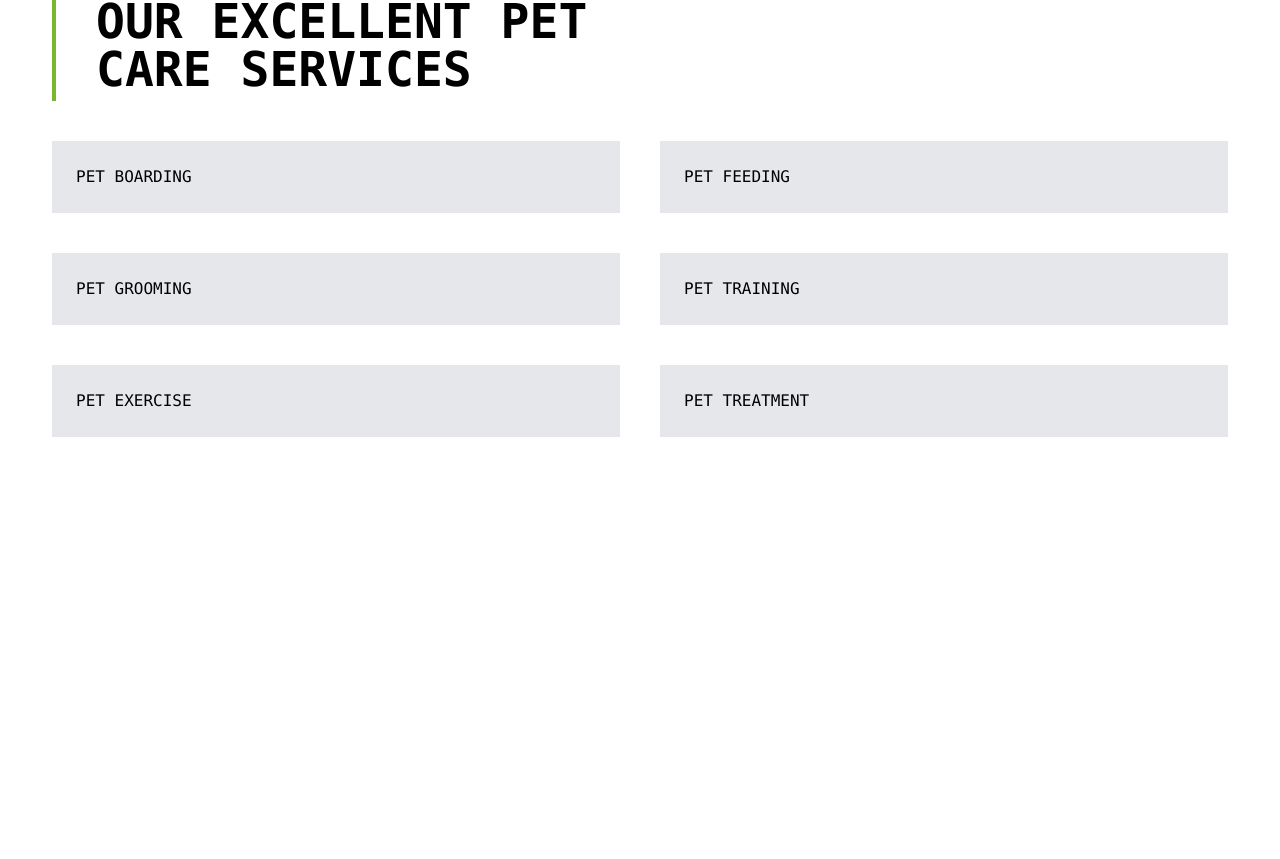
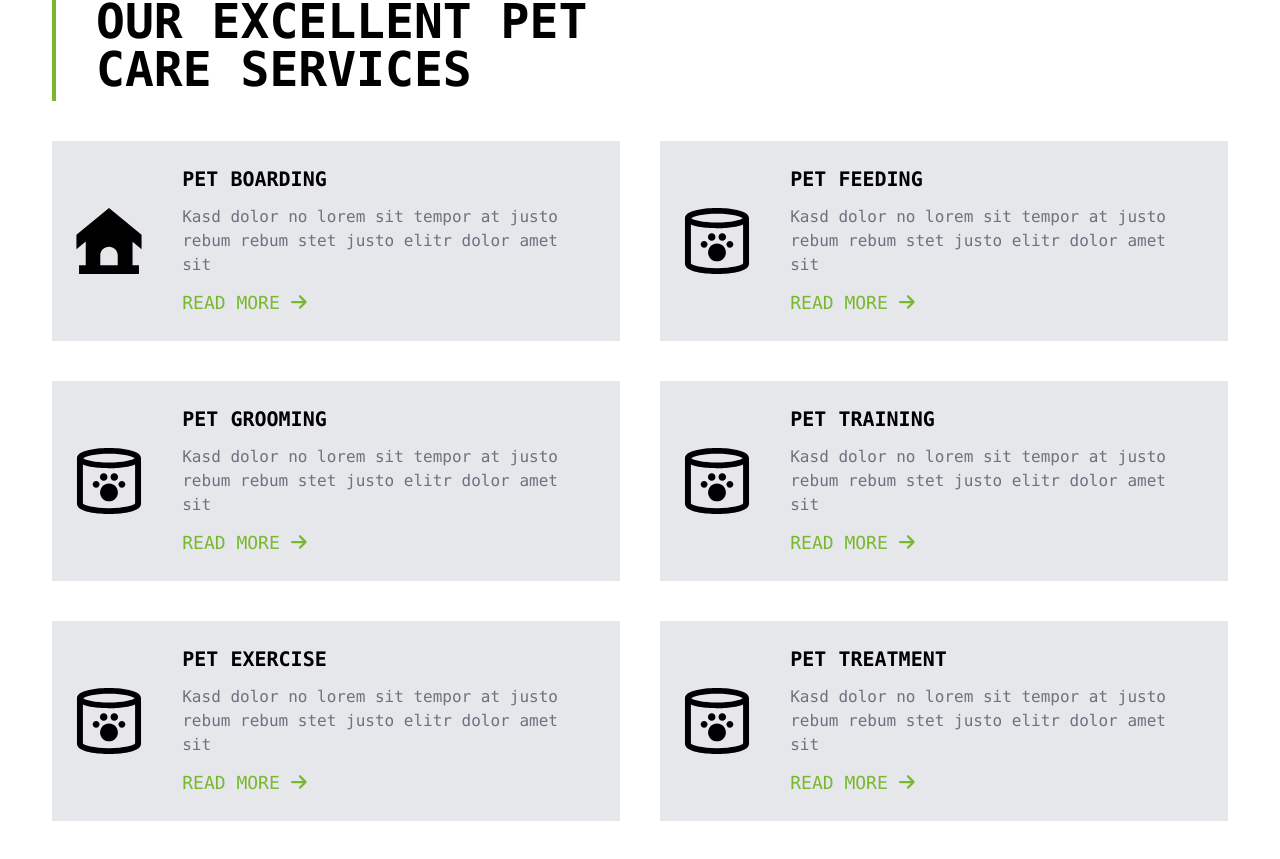
Before and after one commit to CaSapChim/Pet-Shop, a React (Vite) app: page / in a window 1280 px wide. Shown: the part 1675-2534 px from the top of the page. Before the commit the page ends 2160 px from the top, so only its background shows below. Built offline with nearby package versions, Linux system fonts and the light colour scheme.

Commit message:
🔧 conf: Add color shorthand

```diff
--- a/src/components/AboutComponent.tsx
+++ b/src/components/AboutComponent.tsx
@@ -5,16 +5,16 @@ export const AboutComponent = () => {
     <div className='px-3 py-12 flex mx-10'>
       <img src="/about.jpg" alt="image about us" className='w-[500px] h-[500px] object-cover'/>
       <div className='pl-20 size-fit'>
-        <div className='border-l-4 border-[#7AB730] h-32 flex flex-col'>
-          <p className='text-[#7AB730] font-bold text-md pl-10'>ABOUT US</p>
+        <div className='border-l-4 border-primarycolor h-32 flex flex-col'>
+          <p className='text-primarycolor font-bold text-md pl-10'>ABOUT US</p>
           <p className='font-bold text-5xl pl-10'>WE KEEP YOUR PETS <br />HAPPY ALL TIME</p>
         </div>
         <p className='my-10 text-gray-500 text-xl font-bold'>Diam dolor diam ipsum tempor sit. Clita erat ipsum et lorem stet no labore lorem sit clita duo justo magna dolore</p>
         <div className='size-fit bg-gray-200 p-5'>
-          <button className='bg-[#7AB730] w-1/2 py-2 text-white text-xl'>
+          <button className='bg-primarycolor w-1/2 py-2 text-white text-xl'>
             OUR MISSION
           </button>
-          <button className='text-[#7AB730] w-1/2 py-2 text-xl hover:text-[#66893e]'>
+          <button className='text-primarycolor w-1/2 py-2 text-xl hover:text-primarycolor'>
             OUR VISSION
           </button>
           <p className='text-gray-500 mt-2'>
--- a/src/components/Header.tsx
+++ b/src/components/Header.tsx
@@ -22,7 +22,7 @@ export const Header = () => {
     return (
         <header className='h-20 w-full flex items-center bg-white border-b'>
             <div className='flex items-center gap-4 ml-20 w-full'>
-                <FontAwesomeIcon icon={faShop} className='scale-150 text-2xl text-[#7AB730]'/>
+                <FontAwesomeIcon icon={faShop} className='scale-150 text-2xl text-primarycolor'/>
                 <h1 className='text-4xl font-bold'>PET SHOP</h1>
             </div>
             <ul className='flex w-full justify-center'>
@@ -30,7 +30,7 @@ export const Header = () => {
                     items.map((item, i) => (
                         <li
                             key={i}
-                            className={`ml-10 font-bold text-xl hover:text-[#7AB730] duration-300 ${item.name.toLowerCase() == activeLink.toLowerCase() ? "text-[#7AB730]" : ""}`}
+                            className={`ml-10 font-bold text-xl hover:text-primarycolor duration-300 ${item.name.toLowerCase() == activeLink.toLowerCase() ? "text-primarycolor" : ""}`}
                             onClick={() => setActiveLink(item.name)}
                         >
                             <Link to={item.link}>
@@ -40,7 +40,7 @@ export const Header = () => {
                     ))
                 }
             </ul>
-            <div className='bg-[#7AB730] h-full w-64 flex justify-center items-center text-white font-bold text-xl ml-20 px-10'>
+            <div className='bg-primarycolor h-full w-64 flex justify-center items-center text-white font-bold text-xl ml-20 px-10'>
                 <span className='w-full flex gap-2 items-center cursor-pointer'>CONTACT <FontAwesomeIcon icon={faArrowRight} className='text-sm'/></span>
             </div>
         </header>
--- a/src/components/ServiceComponent.tsx
+++ b/src/components/ServiceComponent.tsx
@@ -1,7 +1,5 @@
-import { IconDefinition } from '@fortawesome/free-solid-svg-icons';
-import { ReactElement } from 'react'
 import { FontAwesomeIcon } from '@fortawesome/react-fontawesome';
-import { faCat, faDog } from '@fortawesome/free-solid-svg-icons';
+import { faArrowRight } from '@fortawesome/free-solid-svg-icons';
 import petHouse from "../../public/pet-house.svg"
 import petFoodCan from "../../public/pet-food-can.svg"
 import groomingPet from "../../public/grooming-pet.svg"
@@ -9,35 +7,39 @@ import groomingPet from "../../public/grooming-pet.svg"
 interface Cards {
   title: string;
   desc: string;
-  icon: ReactElement<{ icon: IconDefinition }> | string;
+  icon: string;
 }
 
 export const ServiceComponent = () => {
   const cards: Cards[] = [
     { title: "PET BOARDING", desc: "", icon: petHouse },
-    { title: "PET FEEDING", desc: "", icon: <FontAwesomeIcon icon={faCat}/> },
-    { title: "PET GROOMING", desc: "", icon: <FontAwesomeIcon icon={faCat}/> },
-    { title: "PET TRAINING", desc: "", icon: <FontAwesomeIcon icon={faCat}/> },
-    { title: "PET EXERCISE", desc: "", icon: <FontAwesomeIcon icon={faCat}/> },
-    { title: "PET TREATMENT", desc: "", icon: <FontAwesomeIcon icon={faCat}/> },
+    { title: "PET FEEDING", desc: "", icon: petFoodCan },
+    { title: "PET GROOMING", desc: "", icon: petFoodCan },
+    { title: "PET TRAINING", desc: "", icon: petFoodCan },
+    { title: "PET EXERCISE", desc: "", icon: petFoodCan },
+    { title: "PET TREATMENT", desc: "", icon: petFoodCan },
   ]
 
   return (
     <div className='px-3 py-12 mx-10'>
-        <div className='border-l-4 border-[#7AB730] h-32 flex flex-col mb-10'>
-          <p className='text-[#7AB730] font-bold text-md pl-10'>SERVICES</p>
+        <div className='border-l-4 border-primarycolor h-32 flex flex-col mb-10'>
+          <p className='text-primarycolor font-bold text-md pl-10'>SERVICES</p>
           <p className='font-bold text-5xl pl-10'>OUR EXCELLENT PET <br />CARE SERVICES</p>
         </div>
         <div className='grid grid-cols-2 gap-10'>
           {
             cards.map((card, i) => (
-              <div className='bg-gray-200 p-6 flex'>
+              <div className='bg-gray-200 p-6 flex items-center gap-10'>
                 <div>
-
+                  <img src={card.icon} alt="icon" className='w-32 h-32 filter invert-73 sepia-14 saturate-2019 hue-rotate-43 brightness-87 contrast-87'/>
                 </div>
-                <h1>
-                  {card.title}
-                </h1>
+                <div>
+                  <h1 className='font-extrabold text-xl mb-3'>
+                    {card.title}
+                  </h1>
+                  <p className='text-gray-500 mb-3'>Kasd dolor no lorem sit tempor at justo rebum rebum stet justo elitr dolor amet sit</p>
+                  <p className='text-primarycolor text-lg cursor-pointer'>READ MORE <FontAwesomeIcon icon={faArrowRight}/></p>
+                </div>
               </div>
             ))
           }
--- a/src/components/TopBar.tsx
+++ b/src/components/TopBar.tsx
@@ -7,7 +7,7 @@ export const TopBar = () => {
         <div className='w-1/3 flex justify-center border-r-2'>
             <div className='flex gap-5'>
                 <span className='flex items-center'>
-                    <FontAwesomeIcon icon={faLocationDot} className='scale-150 text-[#7AB730] text-xl'/>
+                    <FontAwesomeIcon icon={faLocationDot} className='scale-150 text-primarycolor text-xl'/>
                 </span>
                 <span>
                     <p className='font-bold'>OUR OFFICE</p>
@@ -18,7 +18,7 @@ export const TopBar = () => {
         <div className='w-1/3 flex justify-center border-r-2'>
             <div className='flex gap-5'>
                 <span className='flex items-center'>
-                    <FontAwesomeIcon icon={faEnvelopeOpen} className='scale-150 text-[#7AB730] text-xl'/>
+                    <FontAwesomeIcon icon={faEnvelopeOpen} className='scale-150 text-primarycolor text-xl'/>
                 </span>
                 <span>
                     <p  className='font-bold'>EMAIL US</p>
@@ -29,7 +29,7 @@ export const TopBar = () => {
         <div className='w-1/3 flex justify-center border-r-2'>
         <div className='flex gap-5'>
                 <span className='flex items-center'>
-                    <FontAwesomeIcon icon={faPhone} className='scale-150 text-[#7AB730] text-xl'/>
+                    <FontAwesomeIcon icon={faPhone} className='scale-150 text-primarycolor text-xl'/>
                 </span>
                 <span>
                     <p  className='font-bold'>CALL US</p>
--- a/tailwind.config.js
+++ b/tailwind.config.js
@@ -5,7 +5,12 @@ export default {
     "./src/**/*.{js,ts,jsx,tsx}",
   ],
   theme: {
-    extend: {},
+    extend: {
+      colors: {
+        "primarycolor": "#7AB730",
+        "secondarycolor": "#FFD33C",
+      }
+    },
   },
   plugins: [],
 }
```
